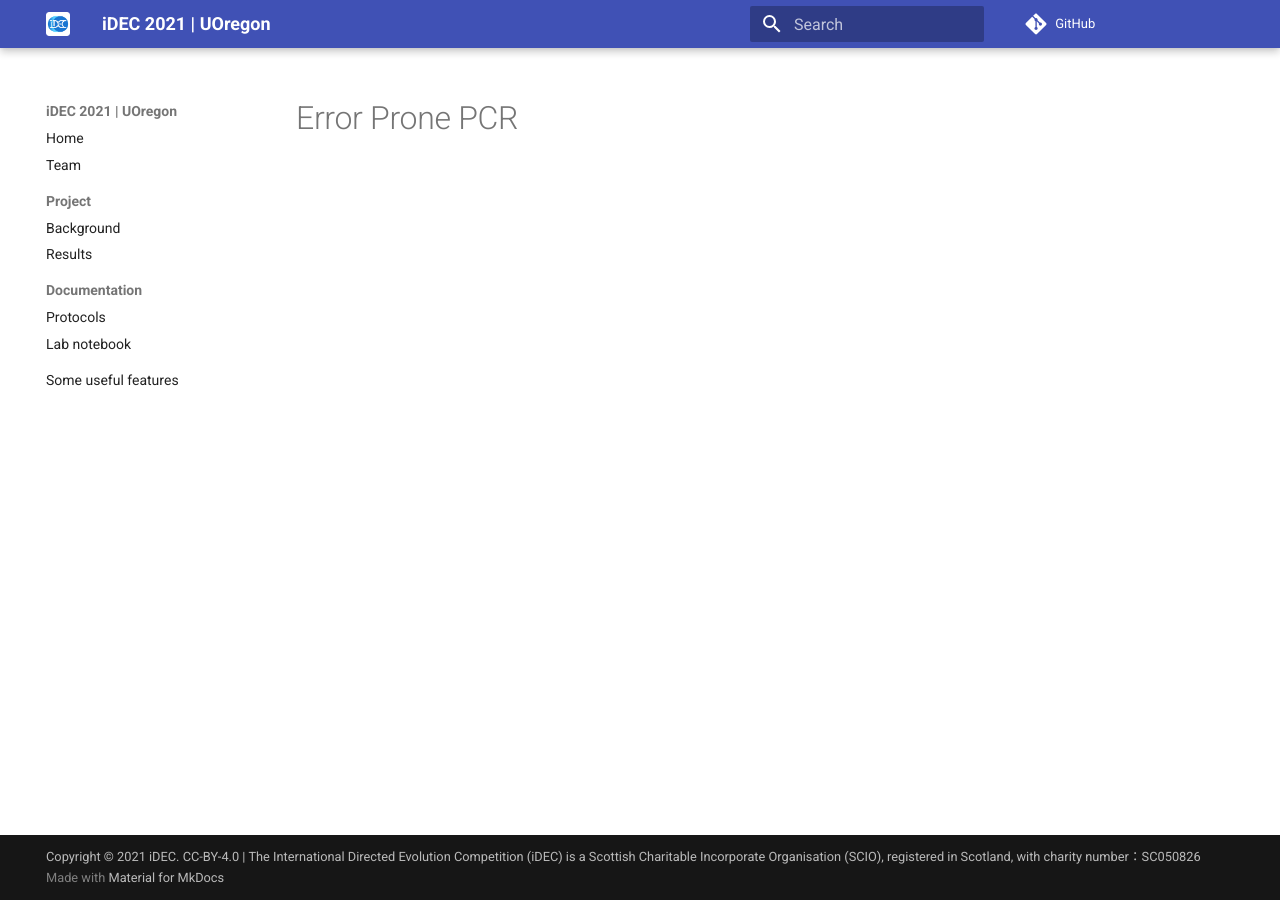
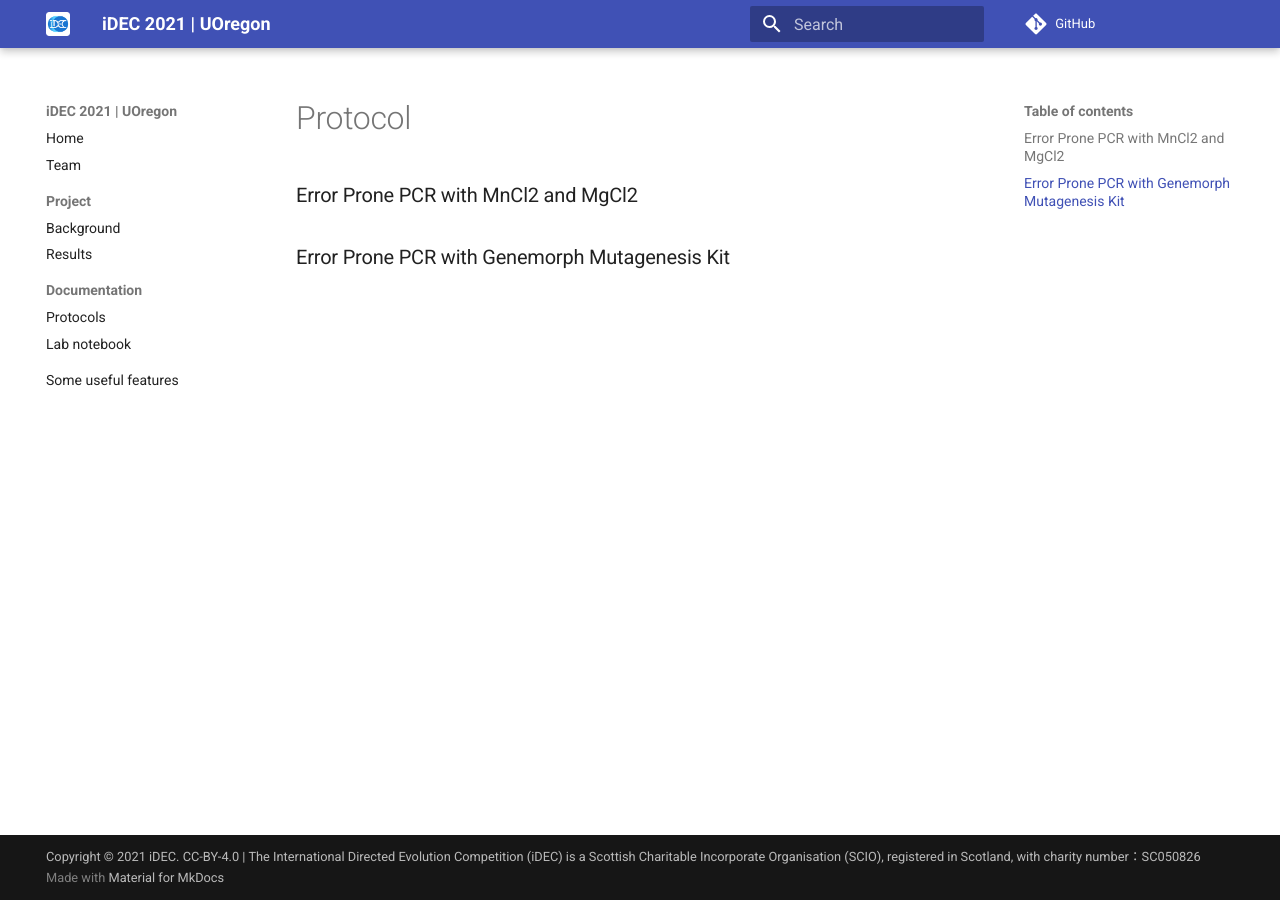
Before and after one commit to idec2021/UOregon, an MkDocs documentation site: the page built from docs/documentation/Error Prone PCR.md, in a window 1280 px wide. Built offline with MkDocs 1.6.1 and Material for MkDocs 9.7.7, drawn with Linux system fonts in a browser that asks for light colours; comment, search, counter and statistics services are not loaded.

Commit message:
Update Error Prone PCR.md

```diff
--- a/docs/documentation/Error Prone PCR.md
+++ b/docs/documentation/Error Prone PCR.md
@@ -1 +1,6 @@
-# Error Prone PCR
+# Protocol
+
+### Error Prone PCR with MnCl2 and MgCl2
+
+
+### Error Prone PCR with Genemorph Mutagenesis Kit
```
